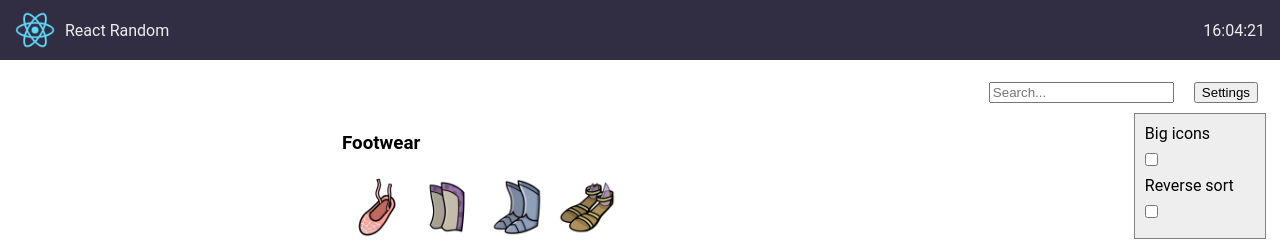
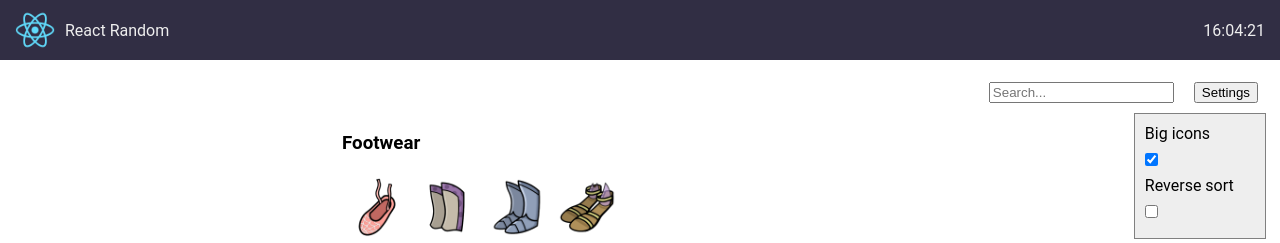
Before and after one commit to sunDalik/React-Random, a React (Create React App) app: page /platinum_playable in a window 1280 px wide. Both pictures are taken after a click on the button "Settings". Shown: the top 243 px of the page. Built offline with nearby package versions, Linux system fonts and the light colour scheme.

Commit message:
Add search

```diff
--- a/src/platinum_playable/PlatinumPlayable.js
+++ b/src/platinum_playable/PlatinumPlayable.js
@@ -13,6 +13,7 @@ const PlatinumPlayable = () => {
 
     const [bigIconSize, setBigIconSize] = useState(true);
     const [sortReverse, setSortReverse] = useState(false);
+    const [searchString, setSearchString] = useState("");
 
     const onItemBlockHover = (item) => {
         setCurrentItem(item);
@@ -27,7 +28,7 @@ const PlatinumPlayable = () => {
     return (
         <PlatinumPlayableSettingsContext.Provider value={{ bigIconSize, setBigIconSize, sortReverse, setSortReverse }}>
             <div className="header-flexbox">
-                <SearchBar />
+                <SearchBar onSearch={setSearchString} />
                 <SettingsBox />
             </div>
             <div className="playable-platinum-parent">
@@ -42,7 +43,7 @@ const PlatinumPlayable = () => {
                             return <div key={index}>
                                 <h3>{entry[0]}</h3>
                                 <div className="flexbox-category">
-                                    {sortItems(entry[1]).map((item, index) => <ItemBlock itemData={item} key={index} onHover={onItemBlockHover} />)}
+                                    {sortItems(entry[1]).filter(i => i.name.toLowerCase().includes(searchString.toLowerCase())).map(item => <ItemBlock itemData={item} key={item.name} onHover={onItemBlockHover} />)}
                                 </div>
                             </div>
                         })
--- a/src/platinum_playable/SearchBar.js
+++ b/src/platinum_playable/SearchBar.js
@@ -2,10 +2,10 @@ import { useContext } from "react";
 import { PlatinumPlayableSettingsContext } from "./PlatinumPlayable";
 import "./platinum_playable.scss";
 
-const SearchBar = () => {
+const SearchBar = ({ onSearch }) => {
     return (
         <div>
-            <input placeholder="Search..."></input>
+            <input placeholder="Search..." onChange={(e) => onSearch(e.target.value)}></input>
         </div>
     );
 }
--- a/src/platinum_playable/SettingsBox.js
+++ b/src/platinum_playable/SettingsBox.js
@@ -11,8 +11,8 @@ const SettingsBox = () => {
             <button onClick={() => setIsOpen(!isOpen)}>Settings</button>
             <div className="settings-box">
                 <div className="settings-box_inner" style={{ display: isOpen ? "block" : "none" }}>
-                    Big icons <input type="checkbox" onChange={(e) => setBigIconSize(e.target.checked)} />
-                    Reverse sort <input type="checkbox" onChange={(e) => setSortReverse(e.target.checked)} />
+                    Big icons <input type="checkbox" checked={bigIconSize} onChange={(e) => setBigIconSize(e.target.checked)} />
+                    Reverse sort <input type="checkbox" checked={sortReverse} onChange={(e) => setSortReverse(e.target.checked)} />
                 </div>
             </div>
         </div>
```
